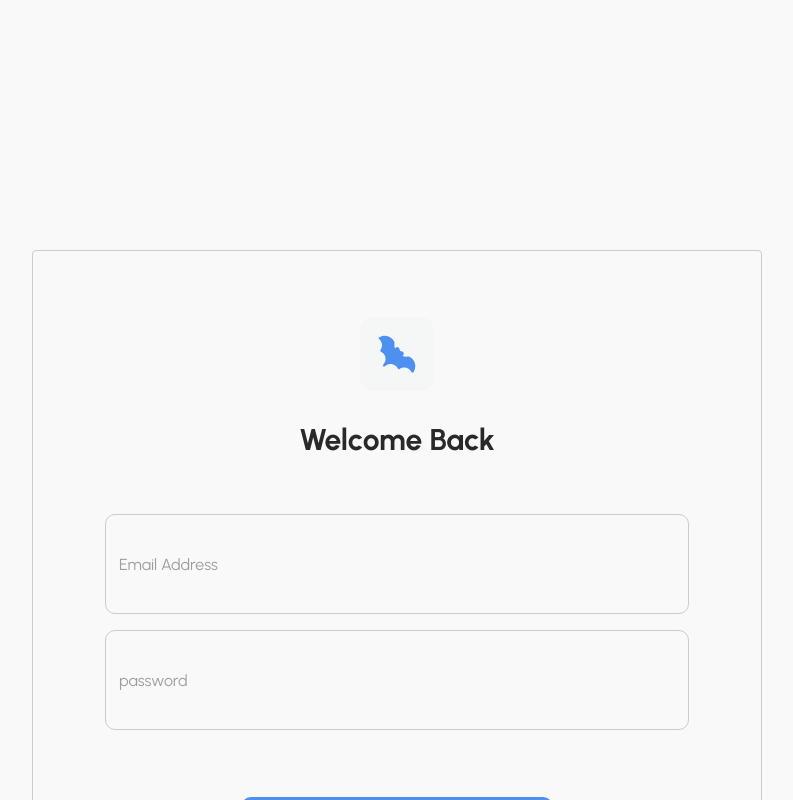
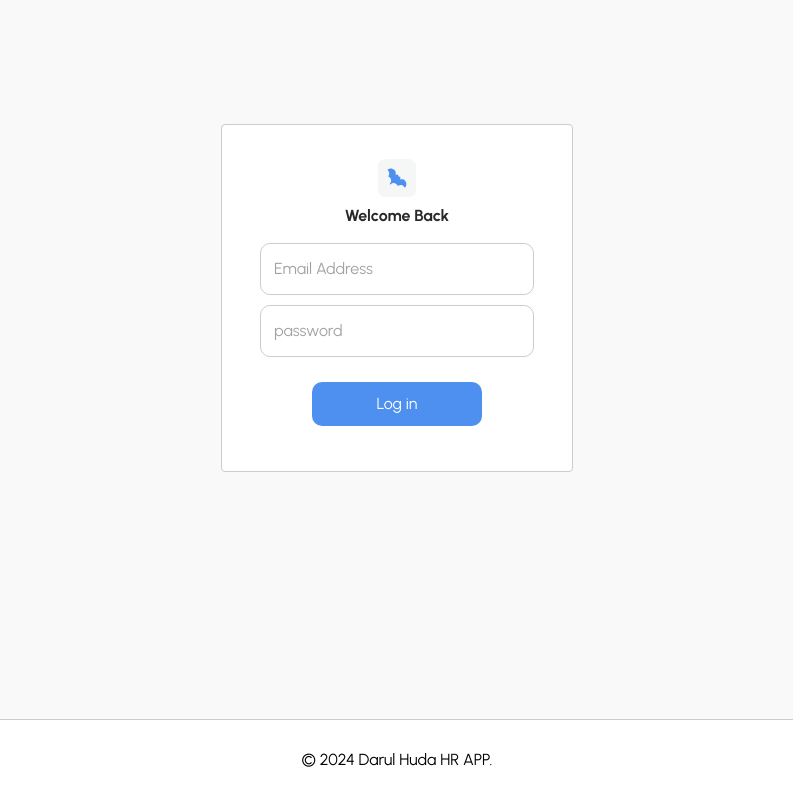
Before and after one commit to itcentralng/dhf-hrapp, a React (Vite) app: page /login in a window 1280 px wide. Shown: the top 800 px of the page, without its empty margins (243-1036 px from the left). Built offline with nearby package versions, Linux system fonts and the light colour scheme.

Commit message:
made login page fit to screen

```diff
--- a/src/components/LoginForm.jsx
+++ b/src/components/LoginForm.jsx
@@ -34,20 +34,31 @@ const LoginForm = () => {
   return (
     <Box
       sx={{
-        width: "584px",
-        height: "587px",
+        width: 274,
+        height: 277,
         borderRadius: "4px",
         border: "#CCCCCC 1px solid",
-        px: "72px",
-        py: "66px",
+        px: "37.9px",
+        py: "34.7px",
         display: "flex",
         flexDirection: "column",
         alignItems: "center",
+        bgcolor: "white",
+        my: "auto",
       }}
     >
-      <img src={logo} alt="logo" />
+      <img
+        src={logo}
+        alt="logo"
+        style={{ width: "37.9px", height: "37.9px" }}
+      />
       <Typography
-        sx={{ fontWeight: 700, fontSize: "30px", color: "#292929", mt: "26px" }}
+        sx={{
+          fontWeight: 700,
+          fontSize: "16px",
+          color: "#292929",
+          mt: "7.2px",
+        }}
       >
         Welcome Back
       </Typography>
@@ -62,9 +73,9 @@ const LoginForm = () => {
             borderColor: "primary.main",
           },
           "& .MuiInputBase-input": {
-            height: "67px",
+            height: "9.3%",
           },
-          marginTop: "52px",
+          marginTop: "14.3px",
           width: "100%",
           display: "flex",
           flexDirection: "column",
@@ -82,7 +93,7 @@ const LoginForm = () => {
           onBlur={formik.handleBlur}
           error={formik.touched.email && Boolean(formik.errors.email)}
           helperText={formik.touched.email && formik.errors.email}
-          sx={{ fontWeight: 500, fontSize: "16px", color: "#0C0C0C" }}
+          sx={{ fontWeight: 500, fontSize: "16px" }}
         />
         <TextField
           fullWidth
@@ -95,11 +106,11 @@ const LoginForm = () => {
           onBlur={formik.handleBlur}
           error={formik.touched.password && Boolean(formik.errors.password)}
           helperText={formik.touched.password && formik.errors.password}
-          sx={{ mt: "16px", height: "67px" }}
+          sx={{ height: "77px", mt: "10px" }}
         />
         <FilledButton
           type="submit"
-          sx={{ width: "312px", height: "62px", mt: "100px" }}
+          sx={{ width: "170px", height: "44px", mt: "0px" }}
         >
           Log in
         </FilledButton>
--- a/src/components/LoginPage.jsx
+++ b/src/components/LoginPage.jsx
@@ -6,13 +6,12 @@ const LoginPage = () => {
   return (
     <Box
       sx={{
-        height: "1117px",
+        height: "100vh",
         width: "full",
         display: "flex",
         flexDirection: "column",
         alignItems: "center",
         bgcolor: "#F9F9F9",
-        pt: "250px",
       }}
     >
       <LoginForm />
--- a/src/components/copyrightFooter.jsx
+++ b/src/components/copyrightFooter.jsx
@@ -7,8 +7,8 @@ const CopyrightFooter = () => {
       sx={{
         width: "100%",
         bgcolor: "white",
-        height: "115px",
-        maxHeight: "115px",
+        height: "10%",
+
         borderTop: "#CCCCCC 1px solid",
         mt: "auto",
         display: "flex",
```
